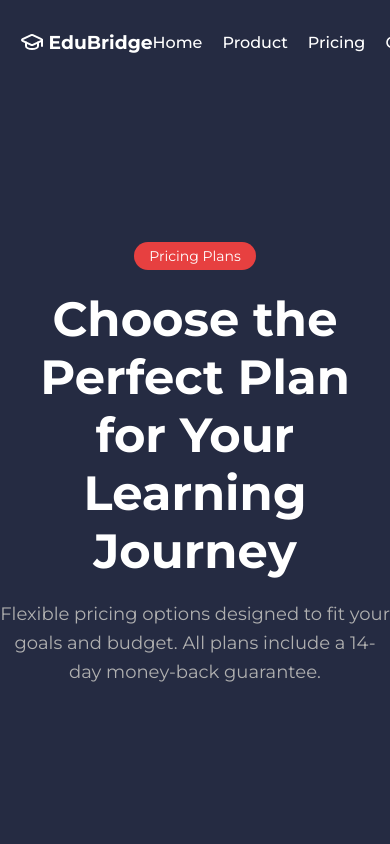
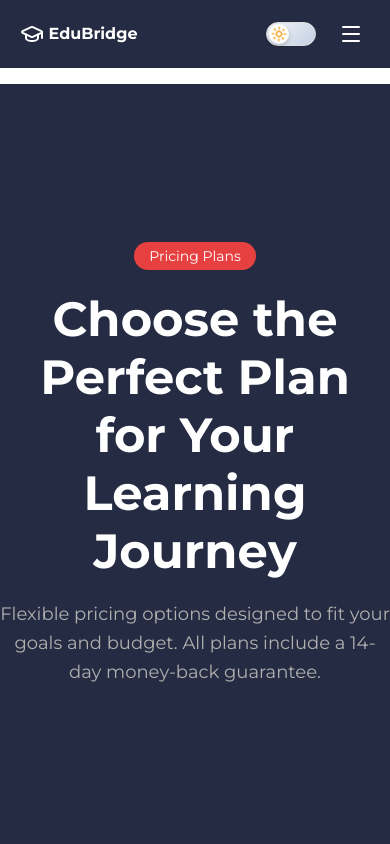
Before and after one commit to RTHILAA/EDUBRIDGE, a React (Create React App) app: page /pricing in a window 390 px wide. Shown: the top 844 px of the page. Built offline with nearby package versions, Linux system fonts and the light colour scheme.

Commit message:
refactor: update Header component and styles

```diff
--- a/src/components/layout/Header/Header.css
+++ b/src/components/layout/Header/Header.css
@@ -2,7 +2,7 @@
   background-color: var(--dark-blue);
   position: fixed;
   width: 100%;
-  z-index: 100;
+  z-index: 1000;
 }
 
 .header nav {
@@ -14,14 +14,23 @@
   height: 10vh;
 }
 
+.logo {
+  color: white;
+  display: flex;
+  align-items: center;
+  gap: 5px;
+  text-decoration: none;
+  font-weight: 700;
+  font-size: 1.2rem;
+}
+
 .header nav ul {
   list-style: none;
   display: flex;
-  gap: 20px;
+  gap: 30px;
 }
 
-.header nav ul li a,
-.account a {
+.header nav ul li a {
   text-decoration: none;
   color: white;
   font-weight: 500;
@@ -40,19 +49,12 @@
   transition: 0.6s ease-in-out;
 }
 
-.header nav ul li a:hover::after {
-  width: 100%;
-}
-
 .header nav ul li a:hover {
   color: var(--red);
 }
 
-.logo {
-  color: white;
-  display: flex;
-  align-items: center;
-  gap: 5px;
+.header nav ul li a:hover::after {
+  width: 100%;
 }
 
 .account {
@@ -64,18 +66,46 @@
 .account .btn-login {
   background-color: transparent;
   padding: 10px 20px;
-  border-radius: 20px;
+  border-radius: 25px;
   border: 1px solid white;
+  text-decoration: none;
+  color: white;
+  font-weight: 500;
+  transition: 0.3s ease-in-out;
+}
+
+.account .btn-login:hover {
+  background-color: white;
+  color: var(--dark-blue);
+  transform: translateY(-2px);
+  font-weight: 600;
 }
 
 .account .btn-join {
   background-color: var(--red);
   display: flex;
   align-items: center;
+  gap: 8px;
   color: white;
   padding: 10px 20px;
-  border-radius: 20px;
-  gap: 5px;
+  border-radius: 25px;
+  text-decoration: none;
+  font-weight: 500;
+  transition: 0.3s ease-in-out;
+  border: 1px solid var(--red);
+}
+
+.account .btn-join:hover {
+  background-color: #c13b3b;
+  transform: translateY(-2px);
+}
+
+.account .btn-join:hover svg {
+  transform: translateX(5px);
+}
+
+.account .btn-join svg {
+  transition: transform 0.3s ease;
 }
 
 .desktop-only {
@@ -95,6 +125,16 @@
   padding: 8px;
   color: white;
   z-index: 1001;
+  transition: transform 0.3s ease;
+}
+
+.mobile-menu-btn:hover {
+  transform: scale(1.1);
+}
+
+.mobile-menu-btn svg {
+  width: 24px;
+  height: 24px;
 }
 
 .mobile-controls {
@@ -111,6 +151,185 @@
   width: 100%;
   height: 100%;
   background-color: rgba(0, 0, 0, 0.5);
-  z-index: 98;
+  z-index: 999;
+  display: none;
+  backdrop-filter: blur(3px);
+}
+
+.menu-overlay.active {
+  display: block;
+}
+
+.mobile-account {
   display: none;
 }
+
+/* Tablet Styles (481px - 949px) */
+@media screen and (min-width: 481px) and (max-width: 949px) {
+  .header nav {
+    width: 95%;
+    height: 8vh;
+  }
+
+  .header nav ul {
+    gap: 20px;
+  }
+
+  .account {
+    gap: 10px;
+  }
+
+  .account .btn-login,
+  .account .btn-join {
+    padding: 8px 15px;
+    font-size: 14px;
+  }
+
+  .logo {
+    font-size: 1rem;
+  }
+}
+
+/* Mobile Styles (max-width: 480px) */
+@media screen and (max-width: 480px) {
+  .header nav {
+    width: 90%;
+    height: 8vh;
+  }
+
+  .desktop-only {
+    display: none !important;
+  }
+
+  .mobile-only {
+    display: block;
+  }
+
+  .mobile-menu-btn {
+    display: flex;
+    align-items: center;
+    justify-content: center;
+  }
+
+  .mobile-controls {
+    display: flex;
+    align-items: center;
+    gap: 10px;
+    z-index: 1001;
+  }
+
+  /* Hide theme toggle when menu is open */
+  .header nav ul.active~.mobile-controls .theme-toggle,
+  .header nav ul.active .theme-toggle {
+    display: none;
+  }
+
+  /* Mobile Menu */
+  .header nav ul {
+    position: fixed;
+    top: 0;
+    right: -100%;
+    width: 80%;
+    max-width: 350px;
+    height: 100vh;
+    background-color: var(--dark-blue);
+    flex-direction: column;
+    justify-content: flex-start;
+    align-items: flex-start;
+    padding: 80px 20px 30px;
+    gap: 20px;
+    transition: right 0.3s ease-in-out;
+    z-index: 1000;
+    box-shadow: -5px 0 15px rgba(0, 0, 0, 0.2);
+    overflow-y: auto;
+  }
+
+  .header nav ul.active {
+    right: 0;
+  }
+
+  .header nav ul li {
+    width: 100%;
+  }
+
+  .header nav ul li a {
+    display: block;
+    padding: 12px 0;
+    font-size: 16px;
+    border-bottom: 1px solid rgba(255, 255, 255, 0.1);
+  }
+
+  .header nav ul li a::after {
+    display: none;
+  }
+
+  .mobile-account {
+    display: flex;
+    flex-direction: column;
+    gap: 15px;
+    width: 100%;
+    margin-top: 30px;
+    padding-top: 25px;
+  }
+
+  .mobile-account .btn-login {
+    background-color: transparent;
+    padding: 12px 20px;
+    border-radius: 25px;
+    border: 1px solid white;
+    text-decoration: none;
+    color: white;
+    font-weight: 500;
+    transition: 0.3s ease-in-out;
+    text-align: center;
+    width: 100%;
+    display: inline-block;
+    font-size: 16px;
+  }
+
+  .mobile-account .btn-login:hover {
+    background-color: white;
+    color: var(--dark-blue);
+    transform: translateY(-2px);
+    font-weight: 600;
+  }
+
+  .mobile-account .btn-join {
+    background-color: var(--red);
+    display: flex;
+    align-items: center;
+    justify-content: center;
+    gap: 8px;
+    color: white;
+    padding: 12px 20px;
+    border-radius: 25px;
+    text-decoration: none;
+    font-weight: 500;
+    transition: 0.3s ease-in-out;
+    border: 1px solid var(--red);
+    width: 100%;
+    font-size: 16px;
+  }
+
+  .mobile-account .btn-join:hover {
+    background-color: #c13b3b;
+    transform: translateY(-2px);
+    color: white;
+  }
+
+  .mobile-account .btn-join:hover svg {
+    transform: translateX(5px);
+  }
+
+  .mobile-account .btn-join svg {
+    transition: transform 0.3s ease;
+  }
+
+  .account {
+    display: none;
+  }
+
+  .logo {
+    font-size: 1rem;
+  }
+}
```
Also changed, not shown: src/components/layout/Header/Header.js (line endings or trailing spaces).
